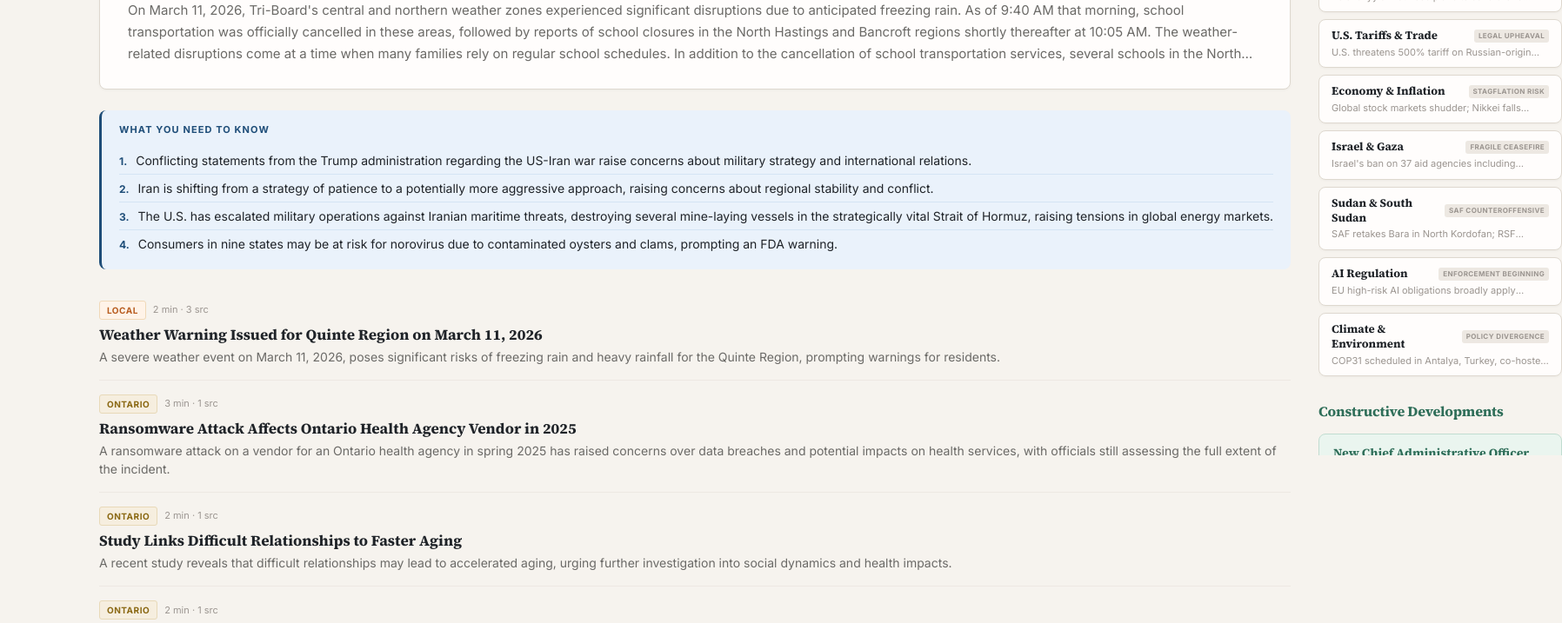
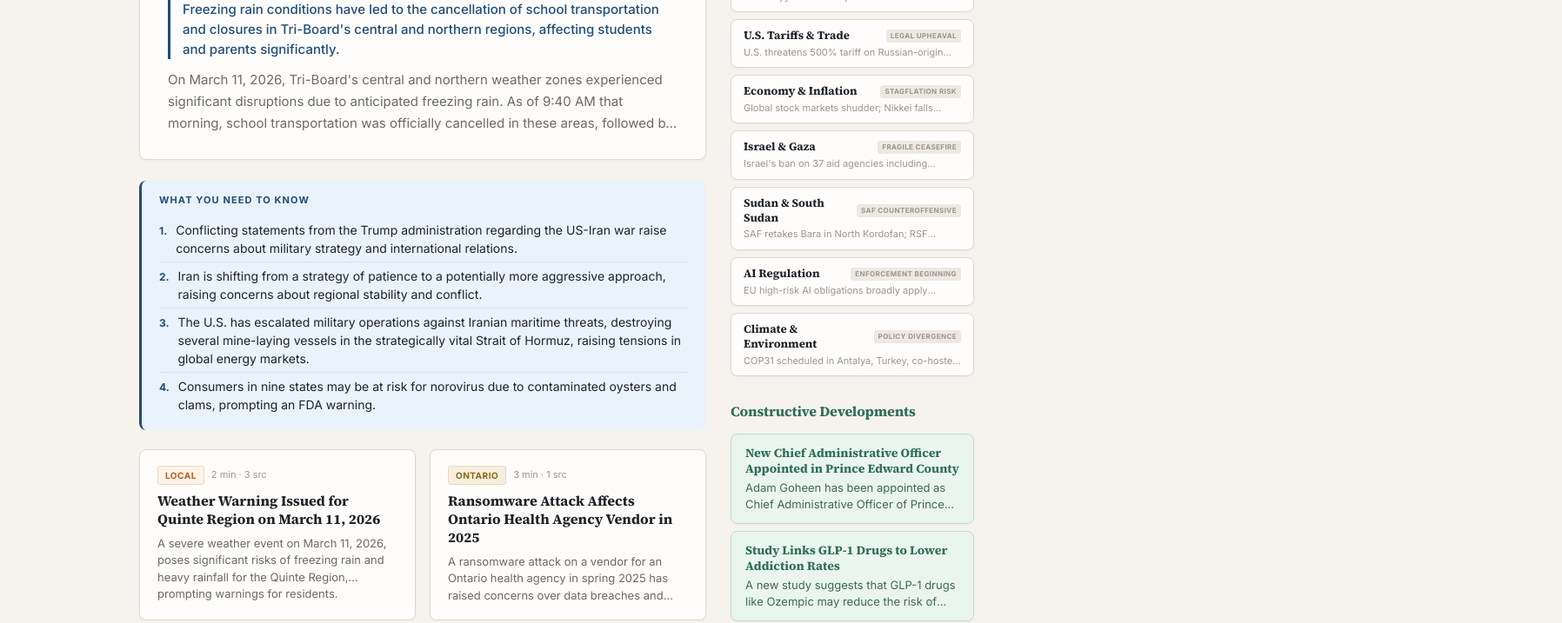
Before and after one commit to pickettdad/daily-informant, a Next.js app: page / in a window 1280 px wide. Shown: the part 380-1097 px from the top of the page at 87% size, 1796 px wide, since content can reach past the window. Built offline with nearby package versions, Linux system fonts and the light colour scheme.

Commit message:
Update DailyEdition.tsx

```diff
--- a/app/DailyEdition.tsx
+++ b/app/DailyEdition.tsx
@@ -86,12 +86,11 @@
 /* ── Compact Need to Know ── */
 function NeedToKnow({ items }: { items: any[] }) {
   if (!items?.length) return null;
-  // Max 4 items, one sentence each
   const display = items.slice(0, 4);
   return (
     <div style={{
       background: s.accentLight, borderRadius: 8,
-      padding: "14px 20px", marginBottom: 20,
+      padding: "14px 20px", marginBottom: 22,
       borderLeft: `3px solid ${s.accent}`,
     }}>
       <h3 style={{
@@ -108,10 +107,7 @@
             display: "flex", gap: 10, alignItems: "baseline",
           }}>
             <span style={{ fontSize: 12, fontWeight: 700, color: s.accent, flexShrink: 0, fontFamily: s.body }}>{i + 1}.</span>
-            <span style={{
-              overflow: "hidden", textOverflow: "ellipsis",
-              whiteSpace: "nowrap" as any, display: "block",
-            }}>{item.bottom_line || item.headline}</span>
+            <span>{item.bottom_line || item.headline}</span>
           </li>
         ))}
       </ol>
@@ -119,16 +115,15 @@
   );
 }
 
-/* ── Story Row ── */
-function StoryRow({ article }: { article: any }) {
+/* ── Story Card (grid tile) ── */
+function StoryCard({ article }: { article: any }) {
   const cs = gc(article.category);
   return (
-    <Link href={`/article/${article.slug}`} style={{
-      display: "block", padding: "16px 0",
-      borderBottom: `1px solid ${s.borderLight}`,
-      textDecoration: "none", color: "inherit",
+    <Link href={`/article/${article.slug}`} className="di-card di-card-link" style={{
+      padding: "18px 20px",
+      display: "flex", flexDirection: "column",
     }}>
-      <div style={{ display: "flex", gap: 8, alignItems: "center", marginBottom: 6 }}>
+      <div style={{ display: "flex", gap: 8, alignItems: "center", marginBottom: 8, flexWrap: "wrap" }}>
         <span style={{
           fontSize: 10, fontWeight: 700, background: cs.bg, color: cs.text,
           padding: "2px 8px", borderRadius: 3, textTransform: "uppercase",
@@ -142,13 +137,14 @@
         )}
       </div>
       <h3 style={{
-        fontFamily: s.headline, fontSize: 17, fontWeight: 700,
-        lineHeight: 1.3, margin: "0 0 4px 0",
+        fontFamily: s.headline, fontSize: 16, fontWeight: 700,
+        lineHeight: 1.3, margin: "0 0 8px 0", flex: "0 0 auto",
       }}>{article.headline}</h3>
       <p style={{
-        fontSize: 14, color: s.muted, lineHeight: 1.5, margin: 0,
-        display: "-webkit-box", WebkitLineClamp: 2, WebkitBoxOrient: "vertical" as any, overflow: "hidden",
-      }}>{article.bottom_line || article.body?.substring(0, 140) || ""}</p>
+        fontSize: 13, color: s.muted, lineHeight: 1.5, margin: 0,
+        display: "-webkit-box", WebkitLineClamp: 3, WebkitBoxOrient: "vertical" as any, overflow: "hidden",
+        flex: "1 1 auto",
+      }}>{article.bottom_line || article.body?.substring(0, 160) || ""}</p>
     </Link>
   );
 }
@@ -175,9 +171,9 @@
 }
 
 /* ── Sidebar ── */
-function Sidebar({ topics, goodDevs }: { topics: any[]; goodDevs: any[] }) {
+function Sidebar({ topics, goodDevs, reflection }: { topics: any[]; goodDevs: any[]; reflection?: string }) {
   return (
-    <aside style={{ position: "sticky", top: 110, maxHeight: "calc(100vh - 130px)", overflowY: "auto" }}>
+    <aside>
       {/* Ongoing Situations */}
       {topics?.length > 0 && (
         <div style={{ marginBottom: 28 }}>
@@ -233,6 +229,25 @@
         </div>
       )}
 
+      {/* Daily reflection in sidebar */}
+      {reflection && (
+        <div style={{
+          marginBottom: 24, padding: "16px 18px",
+          background: s.amberLight, borderRadius: 8,
+          borderLeft: `3px solid ${s.amber}`,
+        }}>
+          <p style={{
+            fontSize: 11, fontWeight: 700, textTransform: "uppercase",
+            letterSpacing: "0.08em", color: s.amber, marginBottom: 8,
+            fontFamily: s.body,
+          }}>A Thought for the Day</p>
+          <p style={{
+            fontSize: 15, lineHeight: 1.65, color: "#5A4A30",
+            fontStyle: "italic", fontFamily: s.headline, margin: 0,
+          }}>{reflection}</p>
+        </div>
+      )}
+
       <div style={{ paddingTop: 8, borderTop: `1px solid ${s.borderLight}` }}>
         <Link href="/archive" style={{ fontSize: 12, color: s.light, fontWeight: 500, textDecoration: "none", display: "block", marginBottom: 6 }}>
           Browse past editions →
@@ -255,7 +270,7 @@
   const totalMinutes = daily.top_stories.reduce((sum: number, a: any) => sum + readTime(a.body), 0);
 
   return (
-    <div>
+    <div style={{ maxWidth: 960, margin: "0 auto" }}>
       {/* Edition header */}
       <div style={{
         display: "flex", justifyContent: "space-between", alignItems: "baseline",
@@ -276,7 +291,7 @@
         </p>
       </div>
 
-      {/* Category filter pills — horizontal scroll on mobile */}
+      {/* Category filter pills */}
       <div className="di-pills-scroll" style={{
         display: "flex", gap: 6, flexWrap: "wrap", marginBottom: 22,
       }}>
@@ -301,51 +316,40 @@
         })}
       </div>
 
-      {/* Main 2-column grid */}
+      {/* Main 2-column layout: content + sidebar */}
       <div className="di-layout-grid" style={{
         display: "grid", gridTemplateColumns: "1fr 280px",
-        gap: 32, alignItems: "start",
+        gap: 28, alignItems: "start",
       }}>
         <main>
-          {/* Hero story FIRST (before Need to Know) */}
+          {/* Hero story first */}
           {hero && filter === "All" && <HeroStory article={hero} />}
 
-          {/* Compact Need to Know strip */}
+          {/* Compact Need to Know */}
           {filter === "All" && <NeedToKnow items={daily.need_to_know} />}
 
-          {/* Story list */}
-          <div>
+          {/* Story cards in 2-column grid */}
+          <div className="di-story-grid" style={{
+            display: "grid",
+            gridTemplateColumns: "1fr 1fr",
+            gap: 16,
+          }}>
             {(filter === "All" ? rest : stories).map((a: any) => (
-              <StoryRow key={a.slug} article={a} />
+              <StoryCard key={a.slug} article={a} />
             ))}
           </div>
 
           {stories.length === 0 && (
             <p style={{ color: s.muted, padding: 20 }}>No articles in this category today.</p>
           )}
-
-          {/* Daily reflection — homepage only, below stories */}
-          {filter === "All" && daily.optional_reflection && (
-            <div style={{
-              marginTop: 32, padding: "18px 22px",
-              background: s.amberLight, borderRadius: 8,
-              borderLeft: `3px solid ${s.amber}`,
-            }}>
-              <p style={{
-                fontSize: 12, fontWeight: 700, textTransform: "uppercase",
-                letterSpacing: "0.08em", color: s.amber, marginBottom: 8,
-                fontFamily: s.body,
-              }}>A Thought for the Day</p>
-              <p style={{
-                fontSize: 16, lineHeight: 1.65, color: "#5A4A30",
-                fontStyle: "italic", fontFamily: s.headline, margin: 0,
-              }}>{daily.optional_reflection}</p>
-            </div>
-          )}
         </main>
 
         {/* Sidebar */}
-        <Sidebar topics={daily.ongoing_topics} goodDevs={daily.good_developments} />
+        <Sidebar
+          topics={daily.ongoing_topics}
+          goodDevs={daily.good_developments}
+          reflection={daily.optional_reflection}
+        />
       </div>
     </div>
   );
```
